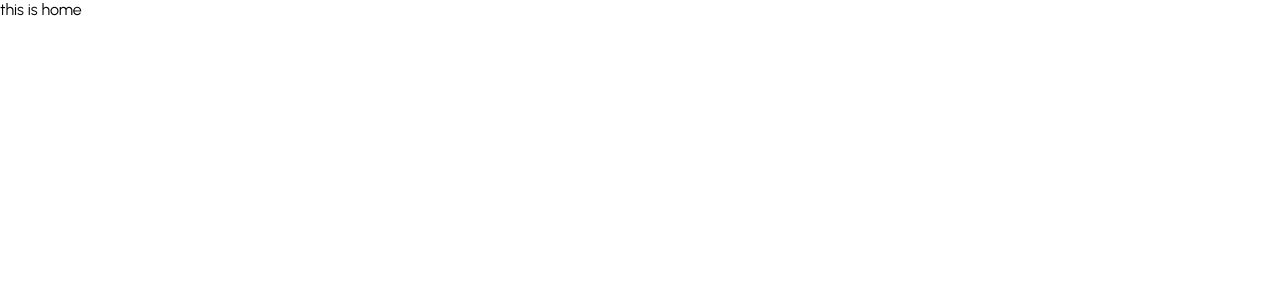
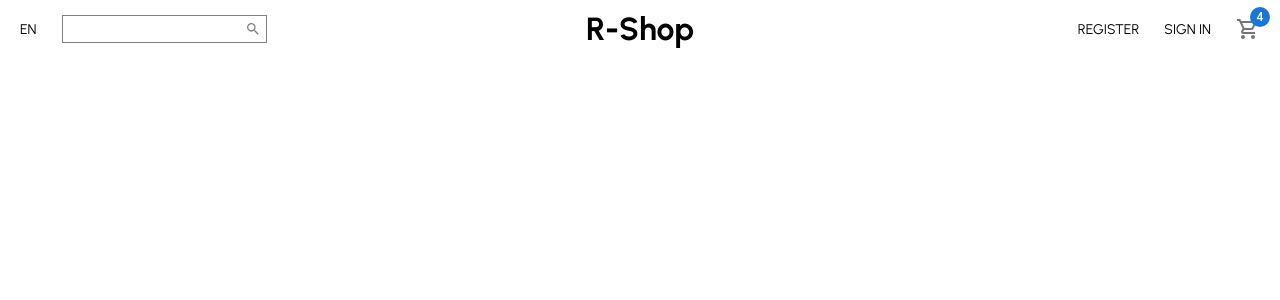
Before and after one commit to rockingrohit9639/e-commerce, a React (Create React App) app: page / in a window 1280 px wide. Shown: the top 300 px of the page. Built offline with nearby package versions, Linux system fonts and the light colour scheme.

Commit message:
Added Navbar

```diff
--- a/package.json
+++ b/package.json
@@ -3,6 +3,10 @@
   "version": "0.1.0",
   "private": true,
   "dependencies": {
+    "@emotion/react": "^11.8.1",
+    "@emotion/styled": "^11.8.1",
+    "@mui/icons-material": "^5.5.0",
+    "@mui/material": "^5.5.0",
     "@testing-library/jest-dom": "^5.16.2",
     "@testing-library/react": "^12.1.3",
     "@testing-library/user-event": "^13.5.0",
@@ -10,6 +14,7 @@
     "react-dom": "^17.0.2",
     "react-router-dom": "^6.2.2",
     "react-scripts": "5.0.0",
+    "styled-components": "^5.3.3",
     "web-vitals": "^2.1.4"
   },
   "scripts": {
--- a/src/App.js
+++ b/src/App.js
@@ -1,9 +1,11 @@
-
+import Navbar from "./Components/Navbar";
+// import Home from "./Pages/Home";
 
 function App() {
   return (
     <div className="App">
-      this is home
+      <Navbar />
+      {/* <Home /> */}
     </div>
   );
 }
--- /dev/null
+++ b/src/Components/Navbar.js
@@ -0,0 +1,93 @@
+import React from "react";
+import styled from "styled-components";
+import SearchIcon from "@mui/icons-material/Search";
+import Badge from "@mui/material/Badge";
+import ShoppingCartOutlinedIcon from "@mui/icons-material/ShoppingCartOutlined";
+
+const Container = styled.div`
+  height: 60px;
+`;
+
+const Wrapper = styled.div`
+  padding: 10px 20px;
+  display: flex;
+  align-items: center;
+  justify-content: space-between;
+`;
+
+const Left = styled.div`
+  flex: 1;
+  display: flex;
+  align-items: center;
+`;
+
+const Language = styled.span`
+  font-size: 14px;
+  cursor: "pointer";
+`;
+
+const SearchContainer = styled.div`
+  border: 1px solid gray;
+  display: flex;
+  align-items: center;
+  margin-left: 25px;
+  padding: 5px;
+`;
+
+const Input = styled.input`
+  border: none;
+  outline: none;
+`;
+
+const Center = styled.div`
+  flex: 1;
+`;
+
+const Logo = styled.h1`
+  font-weight: bold;
+  text-align: center;
+`;
+
+const Right = styled.div`
+  flex: 1;
+  display: flex;
+  align-items: center;
+  justify-content: flex-end;
+`;
+
+const MenuItem = styled.div`
+  font-size: 14px;
+  cursor: pointer;
+  text-transform: uppercase;
+  margin-left: 25px;
+`;
+
+function Navbar() {
+  return (
+    <Container>
+      <Wrapper>
+        <Left>
+          <Language>EN</Language>
+          <SearchContainer>
+            <Input />
+            <SearchIcon style={{ color: "gray", fontSize: "16px", cursor: "pointer" }} />
+          </SearchContainer>
+        </Left>
+        <Center>
+          <Logo>R-Shop</Logo>
+        </Center>
+        <Right>
+          <MenuItem>register</MenuItem>
+          <MenuItem>sign in</MenuItem>
+          <MenuItem>
+            <Badge badgeContent={4} color="primary">
+              <ShoppingCartOutlinedIcon color="action" />
+            </Badge>
+          </MenuItem>
+        </Right>
+      </Wrapper>
+    </Container>
+  );
+}
+
+export default Navbar;
--- /dev/null
+++ b/src/Pages/Home.js
@@ -0,0 +1,9 @@
+import React from 'react'
+
+function Home() {
+  return (
+    <div>Home</div>
+  )
+}
+
+export default Home
```
Also changed, not shown: 1 other file (tests, documents, lock files or other folders).
